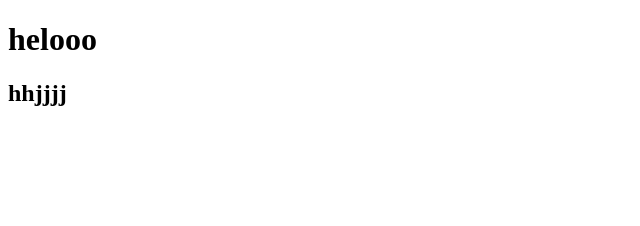
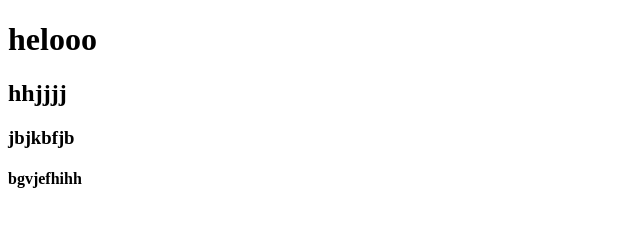
Before and after one commit to rojalj17/hii, a plain HTML site: page index.html in a window 1280 px wide. Shown: the whole page, without its empty margins (0-640 px from the left). Drawn offline with Linux system fonts and the light colour scheme.

Commit message:
second commit

```diff
--- a/index.html
+++ b/index.html
@@ -8,5 +8,7 @@
 <body>
     <h1>helooo</h1>
     <h2>hhjjjj</h2>
+    <h3>jbjkbfjb</h3>
+    <h4>bgvjefhihh</h4>
 </body>
 </html>
```
